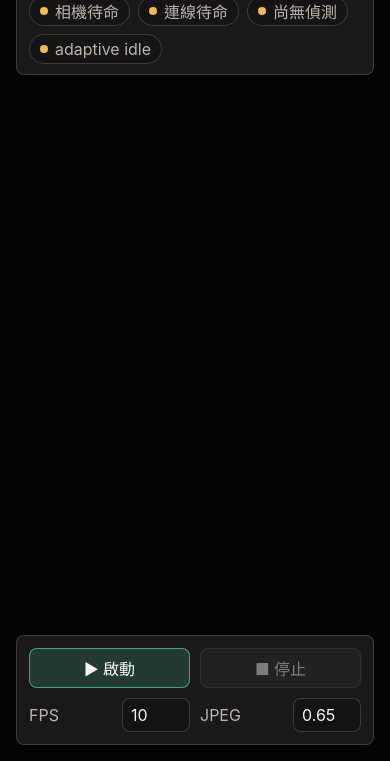
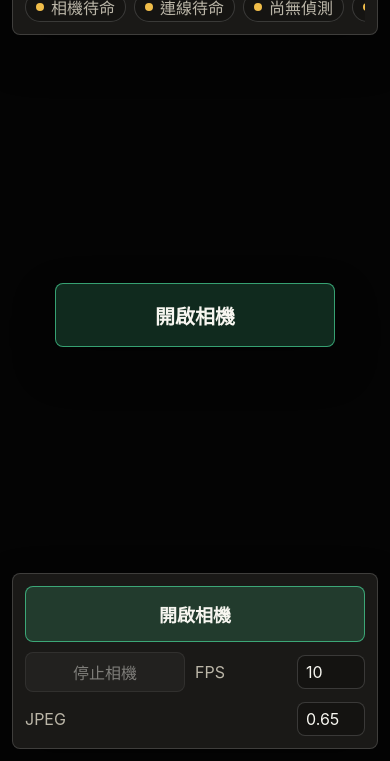
Before and after one commit to changweilin/yolo_elf, a website: page static/phone.html in a window 390 px wide. Shown: the part 83-844 px from the top of the page. Drawn offline with Linux system fonts and the light colour scheme.

Commit message:
Add mobile-friendly camera start UI

```diff
--- a/static/app.css
+++ b/static/app.css
@@ -75,7 +75,15 @@ input {
   position: relative;
   width: 100vw;
   height: 100vh;
+  min-height: 100svh;
   overflow: hidden;
+}
+
+@supports (height: 100dvh) {
+  .camera-shell,
+  .viewer-shell {
+    height: 100dvh;
+  }
 }
 
 .camera-stage,
@@ -114,15 +122,40 @@ input {
 }
 
 .topbar {
-  left: 16px;
-  right: 16px;
-  top: 16px;
+  left: calc(16px + env(safe-area-inset-left));
+  right: calc(16px + env(safe-area-inset-right));
+  top: calc(16px + env(safe-area-inset-top));
   display: flex;
   align-items: center;
   justify-content: space-between;
   gap: 12px;
   min-height: 56px;
   padding: 10px 12px;
+}
+
+.camera-idle {
+  position: absolute;
+  inset: 0;
+  z-index: 2;
+  display: grid;
+  place-items: center;
+  padding: 96px 24px 144px;
+  background: rgba(0, 0, 0, 0.18);
+  pointer-events: none;
+}
+
+.camera-idle[hidden] {
+  display: none;
+}
+
+.camera-start {
+  min-width: min(280px, 82vw);
+  min-height: 64px;
+  padding: 0 24px;
+  font-size: 20px;
+  font-weight: 800;
+  box-shadow: 0 18px 42px var(--shadow);
+  pointer-events: auto;
 }
 
 .brand {
@@ -181,9 +214,9 @@ input {
 }
 
 .controls {
-  left: 16px;
-  right: 16px;
-  bottom: 16px;
+  left: calc(16px + env(safe-area-inset-left));
+  right: calc(16px + env(safe-area-inset-right));
+  bottom: calc(16px + env(safe-area-inset-bottom));
   display: flex;
   align-items: center;
   gap: 10px;
@@ -276,13 +309,28 @@ input {
   .topbar {
     align-items: flex-start;
     flex-direction: column;
+    left: calc(12px + env(safe-area-inset-left));
+    right: calc(12px + env(safe-area-inset-right));
+    top: calc(12px + env(safe-area-inset-top));
   }
 
   .status-row {
+    width: 100%;
+    flex-wrap: nowrap;
     justify-content: flex-start;
+    overflow-x: auto;
+    padding-bottom: 2px;
+    scrollbar-width: none;
+  }
+
+  .status-row::-webkit-scrollbar {
+    display: none;
   }
 
   .controls {
+    left: calc(12px + env(safe-area-inset-left));
+    right: calc(12px + env(safe-area-inset-right));
+    bottom: calc(12px + env(safe-area-inset-bottom));
     align-items: stretch;
     flex-wrap: wrap;
   }
@@ -291,16 +339,23 @@ input {
     flex: 1 1 120px;
   }
 
+  .controls .primary {
+    flex-basis: 100%;
+    min-height: 56px;
+    font-size: 18px;
+    font-weight: 800;
+  }
+
   .control-field {
     flex: 1 1 130px;
     justify-content: space-between;
   }
 
   .viewer-panel {
-    left: 16px;
-    right: 16px;
+    left: calc(12px + env(safe-area-inset-left));
+    right: calc(12px + env(safe-area-inset-right));
     top: auto;
-    bottom: 16px;
+    bottom: calc(12px + env(safe-area-inset-bottom));
     width: auto;
   }
 }
--- a/static/phone.html
+++ b/static/phone.html
@@ -14,6 +14,12 @@
         <canvas id="overlayCanvas"></canvas>
       </section>
 
+      <section id="cameraIdle" class="camera-idle" aria-label="camera start">
+        <button class="primary camera-start" type="button" data-start-camera>
+          開啟相機
+        </button>
+      </section>
+
       <header class="hud topbar">
         <div class="brand"><img src="/static/logo.svg" alt="YOLO Elf" /></div>
         <div class="status-row">
@@ -25,8 +31,10 @@
       </header>
 
       <section class="hud controls">
-        <button id="startButton" class="primary" type="button">▶ 啟動</button>
-        <button id="stopButton" type="button" disabled>■ 停止</button>
+        <button id="startButton" class="primary" type="button" data-start-camera>
+          開啟相機
+        </button>
+        <button id="stopButton" type="button" disabled>停止相機</button>
         <label class="control-field" for="fpsInput">
           FPS
           <input id="fpsInput" type="number" min="1" max="30" step="1" value="10" />
--- a/static/phone.js
+++ b/static/phone.js
@@ -1,7 +1,8 @@
 const video = document.querySelector("#cameraVideo");
 const overlay = document.querySelector("#overlayCanvas");
 const capture = document.querySelector("#captureCanvas");
-const startButton = document.querySelector("#startButton");
+const cameraIdle = document.querySelector("#cameraIdle");
+const startButtons = Array.from(document.querySelectorAll("[data-start-camera]"));
 const stopButton = document.querySelector("#stopButton");
 const fpsInput = document.querySelector("#fpsInput");
 const qualityInput = document.querySelector("#qualityInput");
@@ -58,8 +59,19 @@ function setChip(element, text, tone) {
   element.classList.add(tone);
 }
 
+function setStartButtonsDisabled(disabled) {
+  for (const button of startButtons) {
+    button.disabled = disabled;
+  }
+}
+
+function setIdleVisible(visible) {
+  cameraIdle.hidden = !visible;
+}
+
 async function startCamera() {
-  startButton.disabled = true;
+  setStartButtonsDisabled(true);
+  setIdleVisible(false);
   try {
     if (cameraNeedsHttps()) {
       throw new Error("Camera requires HTTPS. Use the Tailscale HTTPS URL for phone capture.");
@@ -88,7 +100,8 @@ async function startCamera() {
     }
     scheduleCapture(0);
   } catch (error) {
-    startButton.disabled = false;
+    setStartButtonsDisabled(false);
+    setIdleVisible(true);
     setChip(cameraStatus, `相機失敗`, "bad");
     setChip(detectStatus, error.message || String(error), "bad");
   }
@@ -115,7 +128,8 @@ function stopCamera() {
   }
   state.latestDetection = null;
   resetPacing();
-  startButton.disabled = false;
+  setStartButtonsDisabled(false);
+  setIdleVisible(true);
   stopButton.disabled = true;
   setChip(cameraStatus, "相機待命", "warn");
   setChip(socketStatus, "連線待命", "warn");
@@ -396,7 +410,9 @@ function colorForClass(classId) {
   return colors[Math.abs(Number(classId || 0)) % colors.length];
 }
 
-startButton.addEventListener("click", startCamera);
+for (const button of startButtons) {
+  button.addEventListener("click", startCamera);
+}
 stopButton.addEventListener("click", stopCamera);
 window.addEventListener("resize", resizeOverlay);
 
```
Also changed, not shown: static/viewer.html (+1 -1 lines), 1 other file.
